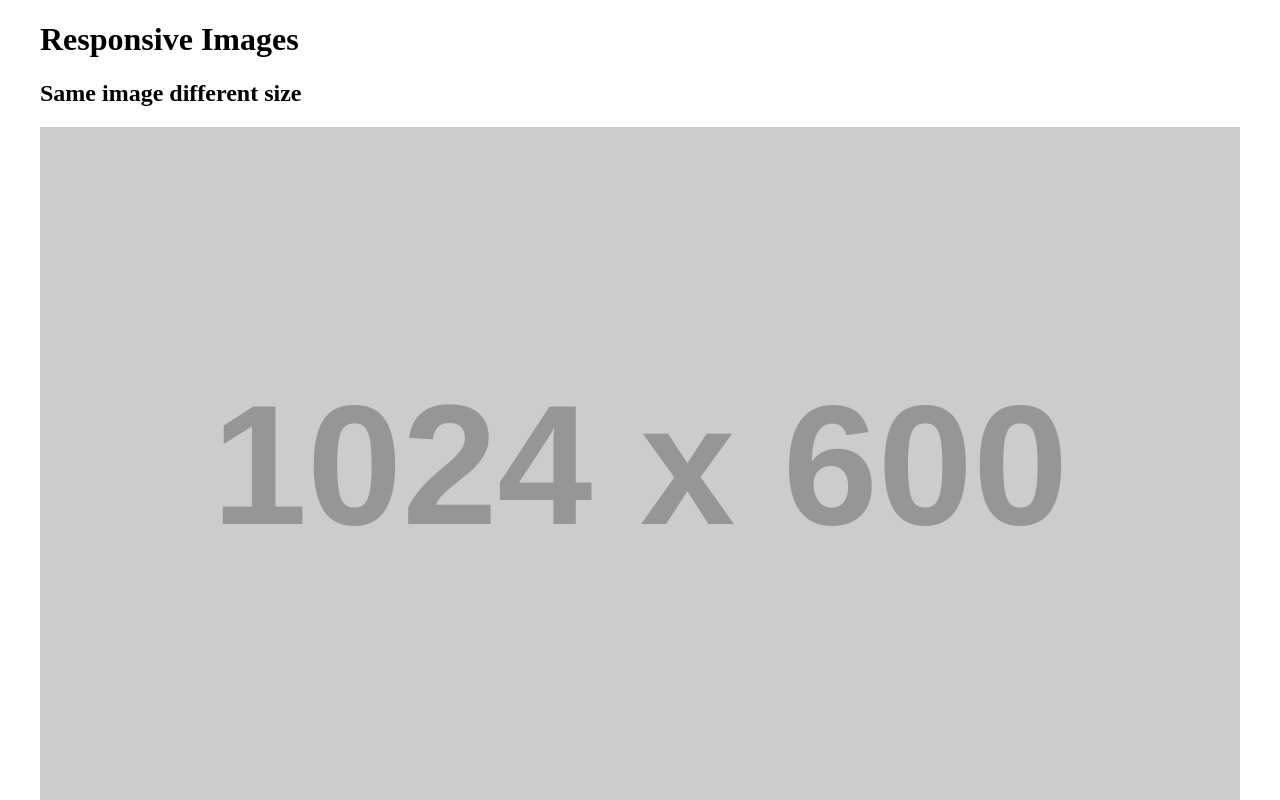
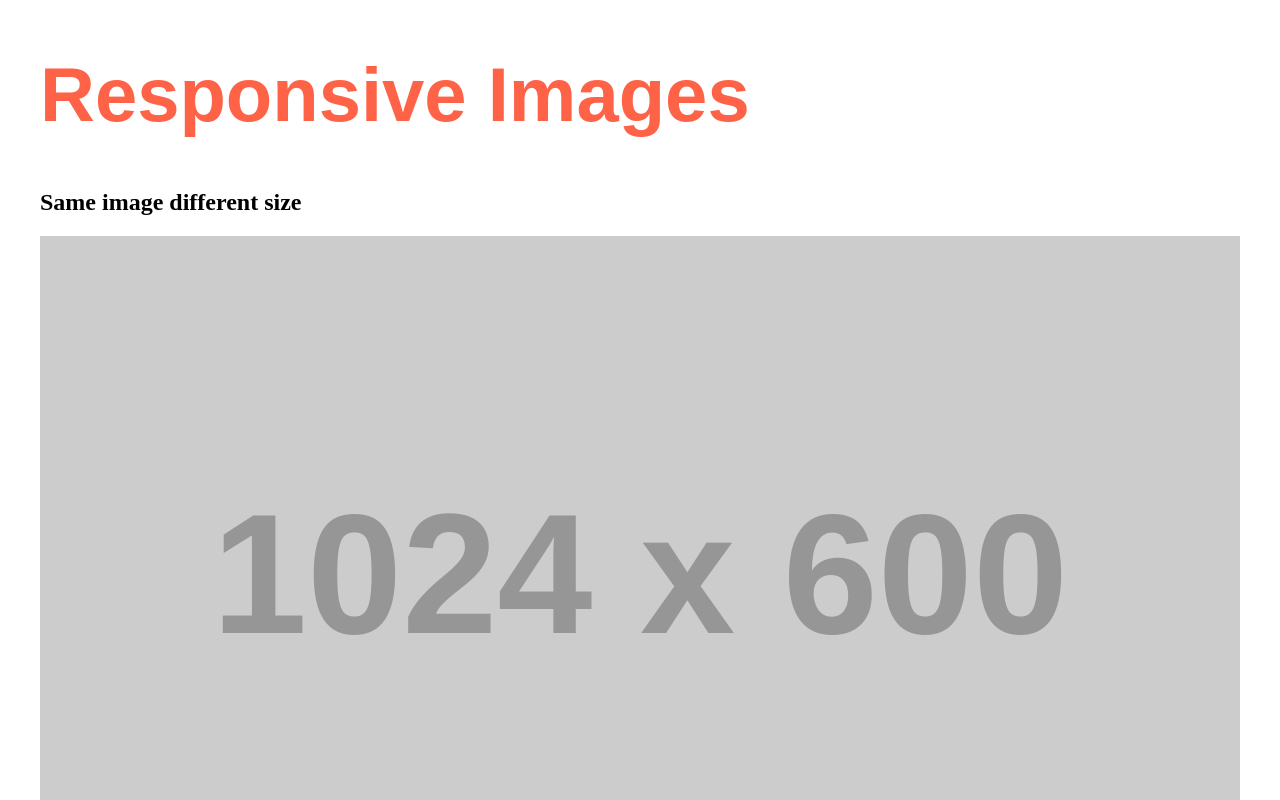
Before and after one commit to abhaysharma/mtm6201-week5-030-s22, a plain HTML site: page index.html in a window 1280 px wide. Shown: the top 800 px of the page. Drawn offline with Linux system fonts and the light colour scheme; placeholder pictures from the web are drawn by us.

Commit message:
adds colour to the heading

```diff
--- a/css/main.css
+++ b/css/main.css
@@ -8,3 +8,8 @@ img{
   max-width:320px;
   border-radius: 50%;
 }
+h1{
+  color: tomato;
+    font-size: 4.75rem;
+    font-family: arial;
+}
```
